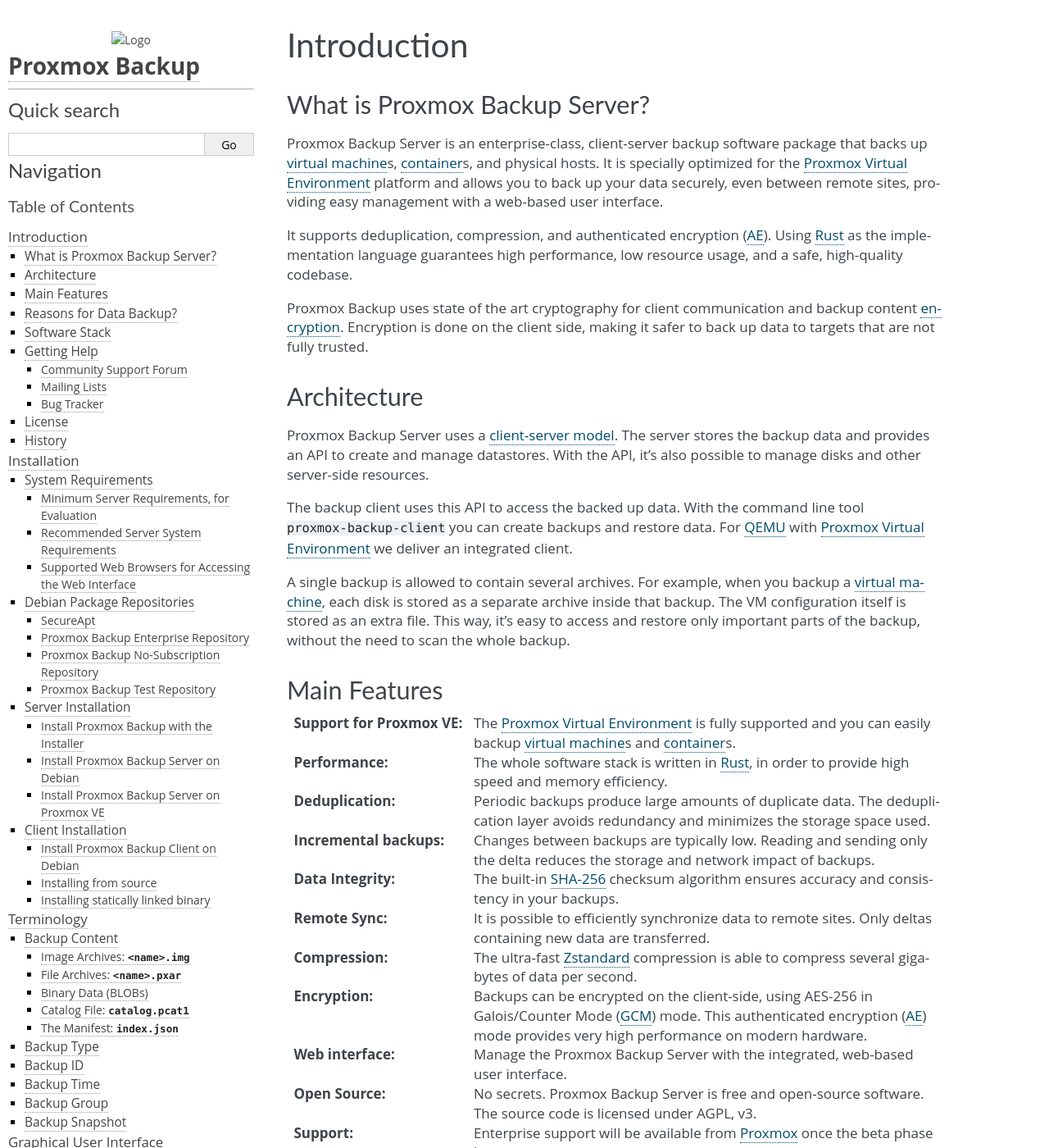
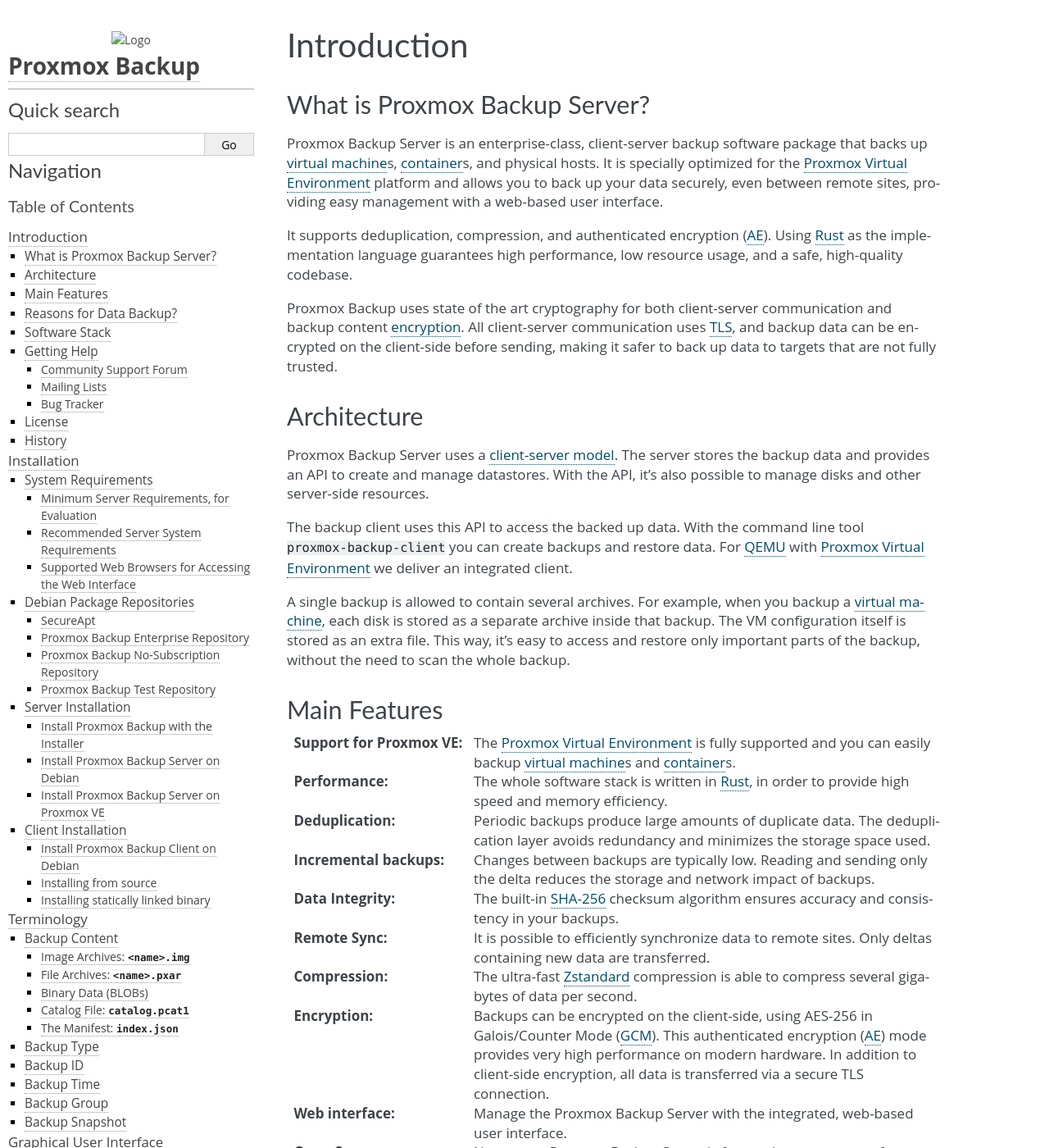
Before and after one commit to proxmox/proxmox-backup, a Sphinx documentation site: the page built from docs/introduction.rst, in a window 1280 px wide and 1400 px high. Shown: the whole window at 82% size. Built offline with Sphinx 7.4.7, drawn with Linux system fonts in a browser that asks for light colours.

Commit message:
docs: clarify that client-server communication is secure
This clarifies the fact that all communication between client and server
uses TLS for secure communication.

Signed-off-by: Dylan Whyte <d.whyte@proxmox.com>

```diff
--- a/docs/introduction.rst
+++ b/docs/introduction.rst
@@ -14,11 +14,12 @@
 encryption (AE_). Using :term:`Rust` as the implementation language guarantees high
 performance, low resource usage, and a safe, high-quality codebase.
 
-Proxmox Backup uses state of the art cryptography for client communication and
-backup content :ref:`encryption <encryption>`. Encryption is done on the
-client side, making it safer to back up data to targets that are not fully
-trusted.
-
+Proxmox Backup uses state of the art cryptography for both client-server
+communication and backup content :ref:`encryption <encryption>`. All
+client-server communication uses `TLS
+<https://en.wikipedia.org/wiki/Transport_Layer_Security>`_, and backup data can
+be encrypted on the client-side before sending, making it safer to back up data
+to targets that are not fully trusted.
 
 Architecture
 ------------
@@ -65,8 +66,9 @@
    several gigabytes of data per second.
 
 :Encryption: Backups can be encrypted on the client-side, using AES-256 in
-   Galois/Counter Mode (GCM_) mode. This authenticated encryption (AE_) mode
-   provides very high performance on modern hardware.
+   Galois/Counter Mode (GCM_). This authenticated encryption (AE_) mode
+   provides very high performance on modern hardware. In addition to client-side
+   encryption, all data is transferred via a secure TLS connection.
 
 :Web interface: Manage the Proxmox Backup Server with the integrated, web-based
    user interface.
```
Also changed, not shown: docs/faq.rst (+6 -3 lines).
